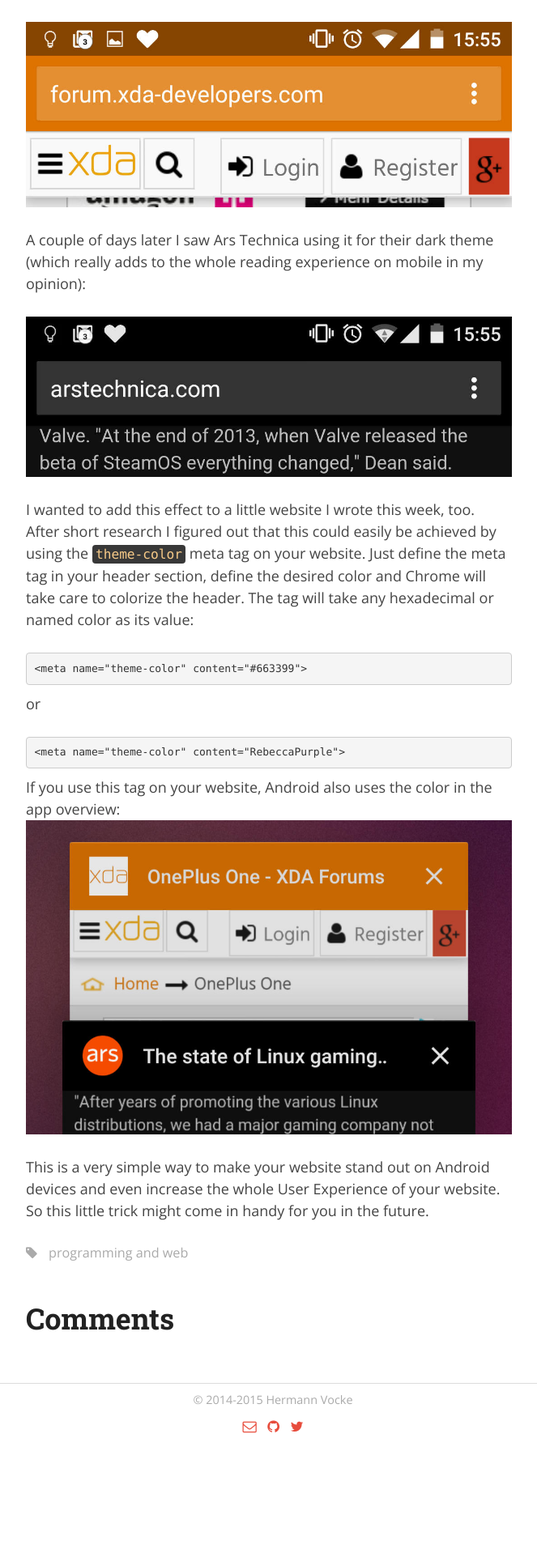
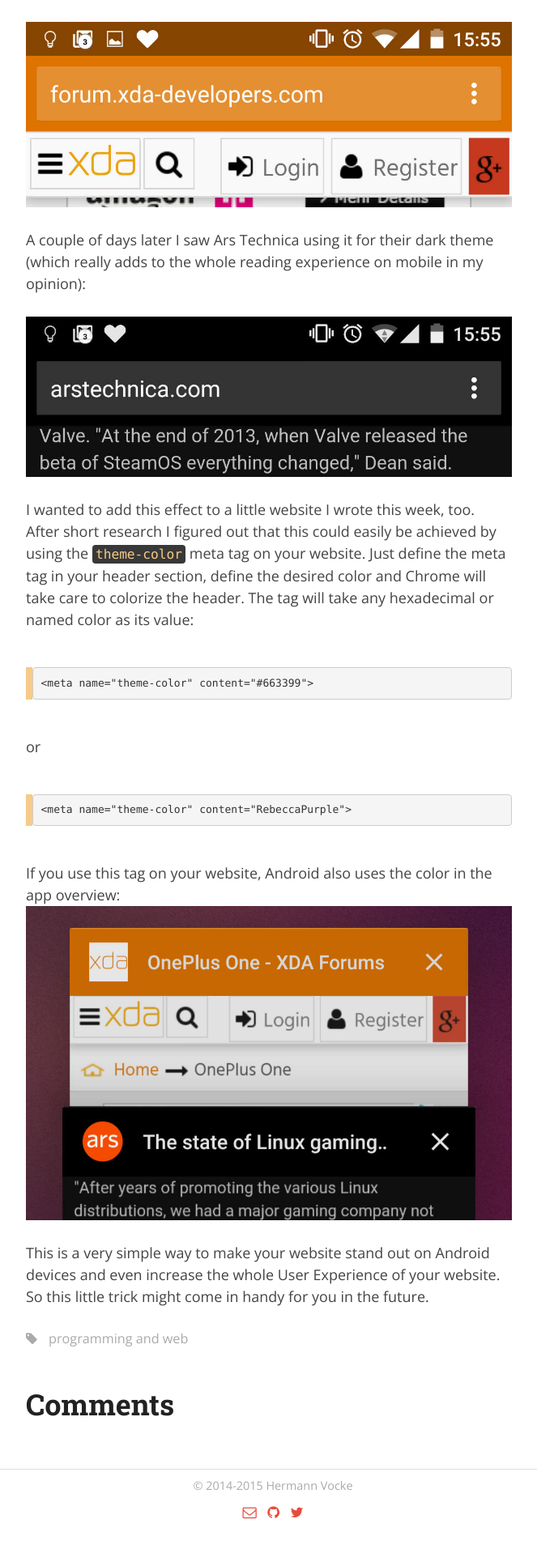
Before and after one commit to hamvocke/hamvocke.github.io, a Jekyll site: the page built from _posts/2015-02-28-colorful-header-bar-chrome-android.md, in a window 1280 px wide. Shown: the part 675-2593 px from the top of the page at 81% size, without its empty margins (308-971 px from the left). Built offline with Jekyll 4.4.1, drawn with Linux system fonts in a browser that asks for light colours; nearby versions of some CDN libraries; comment, search, counter and statistics services are not loaded; before the commit the page ends 2487 px from its top, so only the background shows below that.

Commit message:
adding highlight css class

```diff
--- a/assets/css/onehamarmy.css
+++ b/assets/css/onehamarmy.css
@@ -169,6 +169,11 @@
 	text-align: center;
 }
 
+.post div.highlight {
+	margin: 2.5em 0;
+	border-left: 8px solid #F7CA88;
+}
+
 .intro {
 	font-size: 1.2em;
 	line-height: 1.4em;
```
